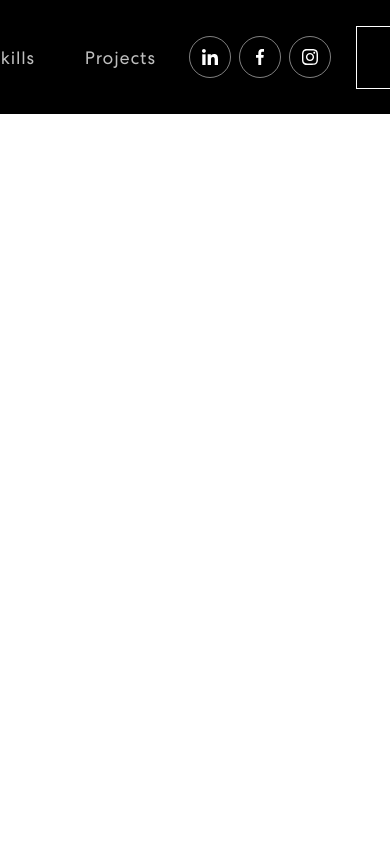
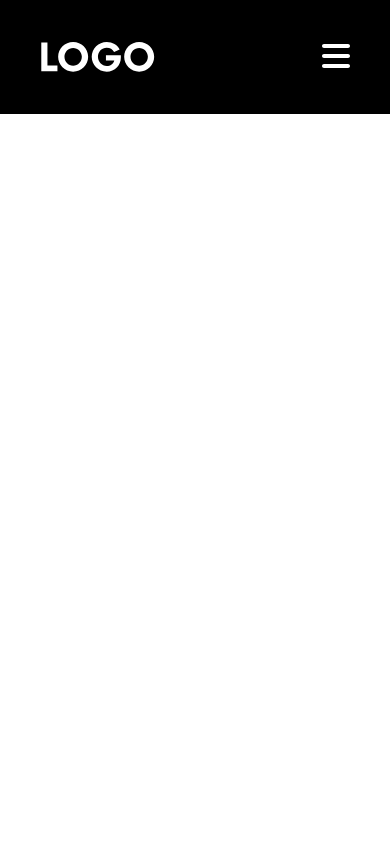
Before and after one commit to ledanghuy1811/portfolio, a React (Create React App) app: page / in a window 390 px wide. Shown: the top 844 px of the page. Built offline with nearby package versions, Linux system fonts and the light colour scheme.

Commit message:
responsive UI header

```diff
--- a/package.json
+++ b/package.json
@@ -6,6 +6,11 @@
     "@testing-library/jest-dom": "^5.16.5",
     "@testing-library/react": "^13.4.0",
     "@testing-library/user-event": "^13.5.0",
+    "@fortawesome/fontawesome-svg-core": "^1.3.0",
+    "@fortawesome/free-brands-svg-icons": "^6.0.0",
+    "@fortawesome/free-regular-svg-icons": "^6.0.0",
+    "@fortawesome/free-solid-svg-icons": "^6.0.0",
+    "@fortawesome/react-fontawesome": "^0.1.17",
     "classnames": "^2.3.2",
     "normalize.css": "^8.0.1",
     "react": "^18.2.0",
--- a/src/components/Header/Header.module.scss
+++ b/src/components/Header/Header.module.scss
@@ -6,13 +6,14 @@
     top: 0;
     right: 0;
     left: 0;
-
     padding: 18px 0;
     background-color: #000;
 }
 
 .container {
+    position: relative;
     width: var(--layout-width);
+    max-width: calc(100% - 32px);
     height: 100%;
     display: flex;
     align-items: center;
@@ -32,16 +33,22 @@
     align-items: center;
 }
 
+.toggle-btn {
+    padding: 8px 12px;
+    color: #fff;
+    font-size: 3.2rem;
+}
+
 .pages {
-    display: flex;
     padding: 0 8px;
 }
 
 .page-link {
+    display: block;
     font-weight: 400;
     color: #fff;
     letter-spacing: 0.8px;
-    padding: 0 25px;
+    padding: 8px 25px;
     font-size: 1.8rem;
     opacity: 0.75;
 
@@ -51,7 +58,44 @@
 }
 
 .contact {
-    display: flex;
     justify-content: center;
     align-items: center;
 }
+
+.toggle-menu {
+    position: absolute;
+    top: var(--header-height-before);
+    right: 0;
+    left: 0;
+    display: none;
+    padding: 0 24px;
+    background-color: #ccc;
+
+    &.active {
+        display: block;
+        animation: activeMenu 0.5s ease-in-out;
+    }
+
+    &.disabled {
+        display: block;
+        animation: disabledMenu 0.5s ease-in-out;
+    }
+}
+
+@keyframes activeMenu {
+    from {
+        height: 0px;
+    }
+    to {
+        height: 130px;
+    }
+}
+
+@keyframes disabledMenu {
+    from {
+        height: 130px;
+    }
+    to {
+        height: 0px;
+    }
+}
--- a/src/components/Header/index.js
+++ b/src/components/Header/index.js
@@ -1,5 +1,7 @@
-import React from 'react';
+import React, { useState } from 'react';
 import classNames from 'classnames/bind';
+import { FontAwesomeIcon } from '@fortawesome/react-fontawesome';
+import { faBars } from '@fortawesome/free-solid-svg-icons';
 
 import styles from './Header.module.scss';
 import Button from '../Button';
@@ -11,7 +13,6 @@ import NavIcon3 from '~/assets/img/nav-icon3.svg';
 
 const cx = classNames.bind(styles);
 
-const Header = () => {
 const contactIcon = [
   {
     name: 'linked-in',
@@ -27,6 +28,30 @@ const Header = () => {
   },
 ];
 
+const Header = () => {
+  const [toggleMenu, setToggleMenu] = useState(false);
+
+
+  const test = (e) => {
+    console.log(e.target.innerHTML);
+  };
+
+  const handleToggleMenu = () => {
+    setToggleMenu(!toggleMenu);
+
+    const menu = document.getElementById('toggle-menu');
+
+    if (toggleMenu) {
+      menu.classList.remove(`${cx('active')}`);
+      menu.classList.add(`${cx('disabled')}`);
+      setTimeout(() => (menu.style.display = 'none'), 500);
+    } else {
+      menu.style.display = 'initial';
+      menu.classList.remove(`${cx('disabled')}`);
+      menu.classList.add(`${cx('active')}`);
+    }
+  };
+
   return (
     <header className={cx('wrapper')}>
       <div className={cx('container')}>
@@ -34,8 +59,15 @@ const Header = () => {
           <img className={cx('logo')} src={Logo} alt="Logo" />
         </a>
         <div className={cx('content')}>
-          <div className={cx('pages')}>
-            <a className={cx('page-link')} href="#app">
+          <button
+            className={cx('toggle-btn', 'sm:hidden')}
+            onClick={handleToggleMenu}
+          >
+            <FontAwesomeIcon icon={faBars} />
+          </button>
+
+          <div className={cx('pages', 'hidden sm:flex')}>
+            <a className={cx('page-link')} href="#app" onClick={test}>
               Home
             </a>
             <a className={cx('page-link')} href="#skills">
@@ -45,13 +77,14 @@ const Header = () => {
               Projects
             </a>
           </div>
-          <div className={cx('contact')}>
+
+          <div className={cx('contact', 'hidden sm:flex')}>
             {contactIcon.map((icon) => (
               <Button circle key={icon.name}>
                 <img src={icon.icon} alt={icon.name} />
               </Button>
             ))}
-            <div className="ml-10">
+            <div className="hidden lg:block ml-10">
               <Button large rectangle href="#contact">
                 Let's Connect
               </Button>
@@ -59,6 +92,18 @@ const Header = () => {
           </div>
         </div>
       </div>
+
+      <div id="toggle-menu" className={cx('toggle-menu', 'sm:hidden')}>
+        <a className={cx('page-link')} href="#app" onClick={test}>
+          Home
+        </a>
+        <a className={cx('page-link')} href="#skills">
+          Skills
+        </a>
+        <a className={cx('page-link')} href="#project">
+          Projects
+        </a>
+      </div>
     </header>
   );
 };
```
Also changed, not shown: 1 other file (tests, documents, lock files or other folders). Lines whose indentation alone changed are shown as unchanged.
